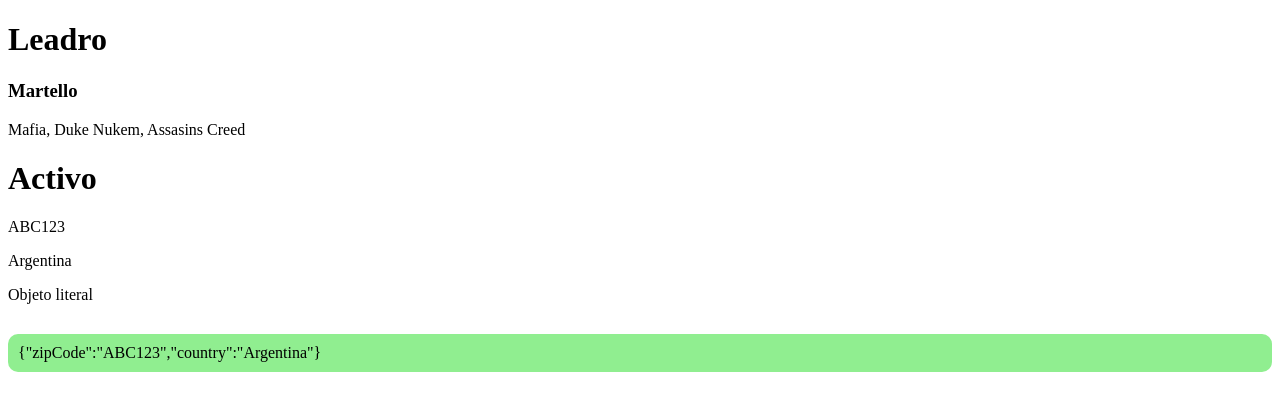
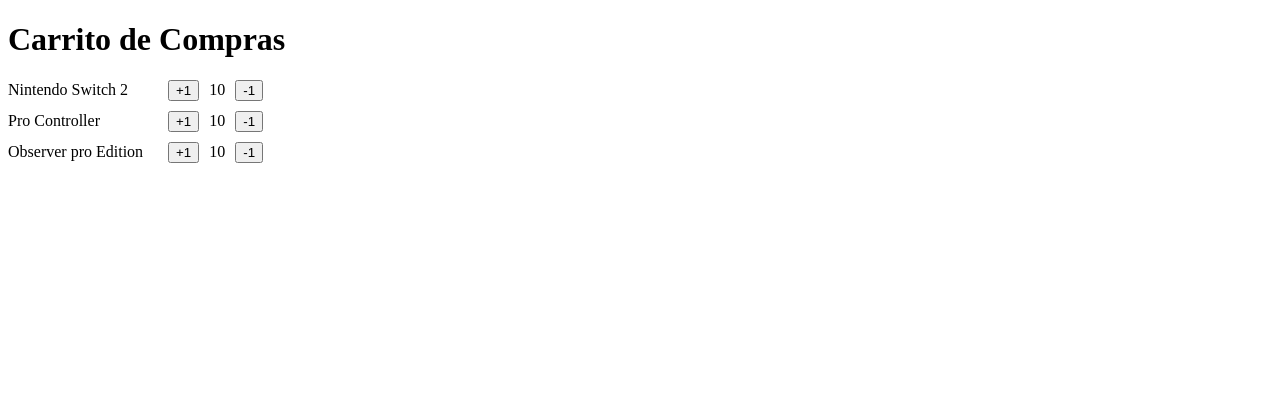
Before and after one commit to maidenleo2000/React_TypeScript-primeros-pasos, a React (Vite) app: page / in a window 1280 px wide. Shown: the top 410 px of the page. Built offline with nearby package versions, Linux system fonts and the light colour scheme.

Commit message:
comienzo con props

```diff
--- a/src/FirstStepsApp.tsx
+++ b/src/FirstStepsApp.tsx
@@ -1,16 +1,20 @@
 import React from "react";
+import { ItemCounter } from "./shooping-cart/ItemCounter";
 
 const FirstStepsApp = () => {
   return (
     <>
-      <h1>Hola Mundo</h1>
-      <p>Esto es un parrafo</p>
+      <h1>Carrito de Compras</h1>
+      {/* <p>Esto es un parrafo</p>
 
       <button>Prueba de boton</button>
 
       <div>
         <h2>Hola dentro de un div</h2>
-      </div>
+      </div> */}
+      <ItemCounter name="Nintendo Switch 2" />
+      <ItemCounter name="Pro Controller" />
+      <ItemCounter name="Observer pro Edition" />
     </>
   );
 };
--- a/src/main.tsx
+++ b/src/main.tsx
@@ -1,12 +1,12 @@
 import { StrictMode } from "react";
 import { createRoot } from "react-dom/client";
-//import FirstStepsApp from "./FirstStepsApp";
-import MyAwesomeApp from "./MyAwesomeApp";
+import FirstStepsApp from "./FirstStepsApp";
+// import MyAwesomeApp from "./MyAwesomeApp";
 
 createRoot(document.getElementById("root")!).render(
   <StrictMode>
-    {/* <FirstStepsApp /> */}
+    <FirstStepsApp />
 
-    <MyAwesomeApp />
+    {/* <MyAwesomeApp /> */}
   </StrictMode>
 );
--- /dev/null
+++ b/src/shooping-cart/ItemCounter.tsx
@@ -0,0 +1,31 @@
+import React from "react";
+
+interface Props {
+  name: string;
+}
+
+export const ItemCounter = ({ name }: Props) => {
+  return (
+    <>
+      <section
+        style={{
+          display: "flex",
+          alignItems: "center",
+          gap: 10,
+          marginTop: 10,
+        }}
+      >
+        <span
+          style={{
+            width: 150,
+          }}
+        >
+          {name}
+        </span>
+        <button>+1</button>
+        <span>10</span>
+        <button>-1</button>
+      </section>
+    </>
+  );
+};
```
